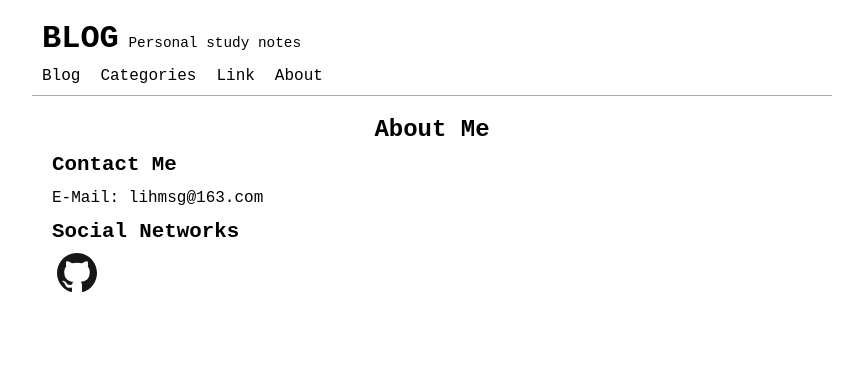
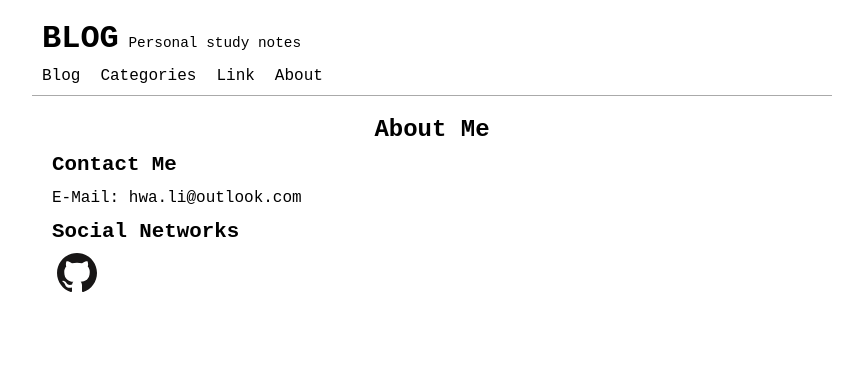
Before and after one commit to hualiy/hualiy.github.io, a Jekyll site: the page built from pages/about.md, in a window 1280 px wide. Shown: the top 380 px of the page, without its empty margins (208-1071 px from the left). Built offline with Jekyll 4.4.1, drawn with Linux system fonts in a browser that asks for light colours.

Commit message:
Update _config.yml

```diff
--- a/_config.yml
+++ b/_config.yml
@@ -15,7 +15,7 @@
 # in the templates via {{ site.myvariable }}.
 title: BLOG
 author: Hwa Li
-email: lihmsg@163.com
+email: hwa.li@outlook.com
 description: Personal study notes
 keywords: [computer science, programming, hwali, blog]
 baseurl: "" # the subpath of your site, e.g. /blog
```
